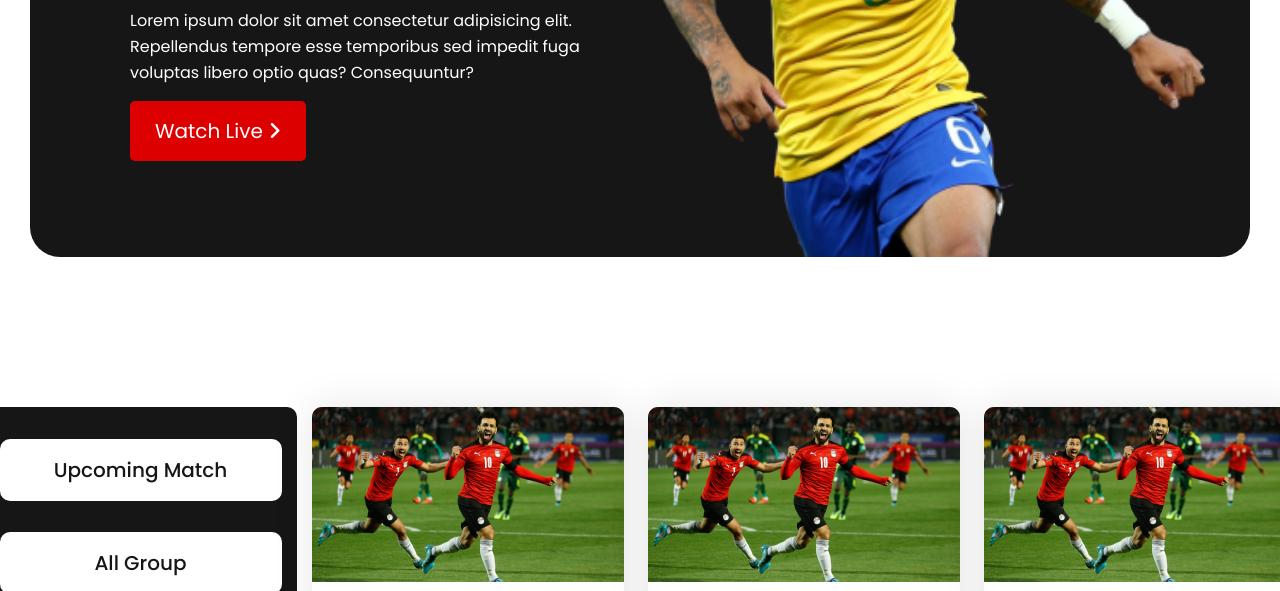
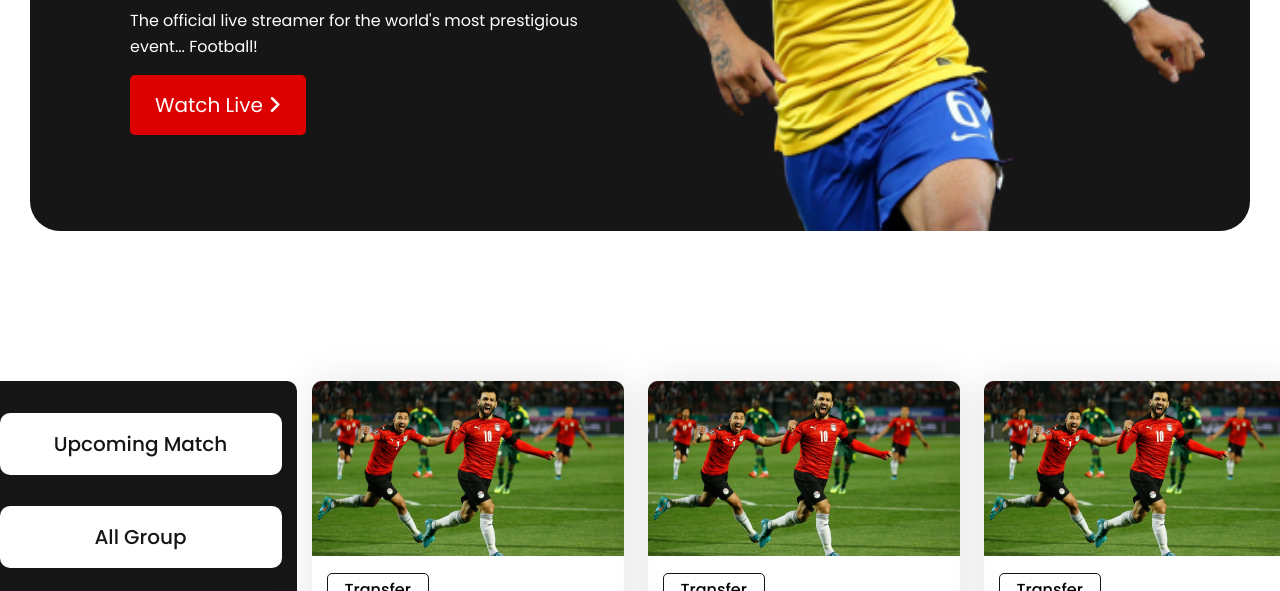
Before and after one commit to FerdousFardin/goal-world-cup, a plain HTML site: page index.html in a window 1280 px wide. Shown: the part 509-1100 px from the top of the page. Drawn offline with Linux system fonts and the light colour scheme.

Commit message:
favicon added

```diff
--- a/index.html
+++ b/index.html
@@ -5,6 +5,7 @@
     <meta http-equiv="X-UA-Compatible" content="IE=edge" />
     <meta name="viewport" content="width=device-width, initial-scale=1.0" />
     <link rel="stylesheet" href="style.css"/>
+    <link rel="shortcut icon" href="https://img.icons8.com/ios/344/football2--v1.png" type="image/x-icon">
     <script src="https://kit.fontawesome.com/d053072c7b.js" crossorigin="anonymous"></script>
     <title>Goal!</title>
   </head>
@@ -14,7 +15,7 @@
 
        <div class="header-text half-width">
          <h1 class="section-title">The Greatest show on the earth</h1>
-         <p class="text">Lorem ipsum dolor sit amet consectetur adipisicing elit. Repellendus tempore esse temporibus sed impedit fuga voluptas libero optio quas? Consequuntur?</p>
+         <p class="text">The official live streamer for the world's most prestigious event... Football!</p>
          <div class="effect">
           <a href="" class="btn">Watch Live <i class="fa-solid fa-angle-right"></i></a>
          </div>
```
Also changed, not shown: website-2/index.html (+2 -1 lines).
